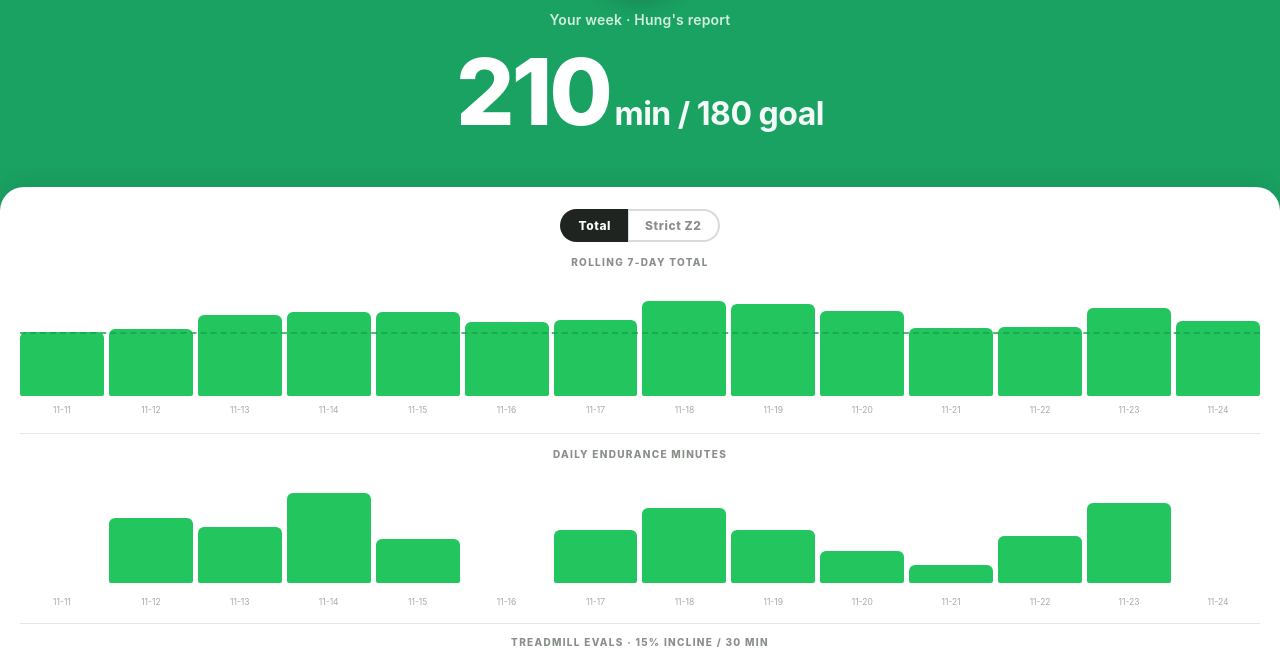
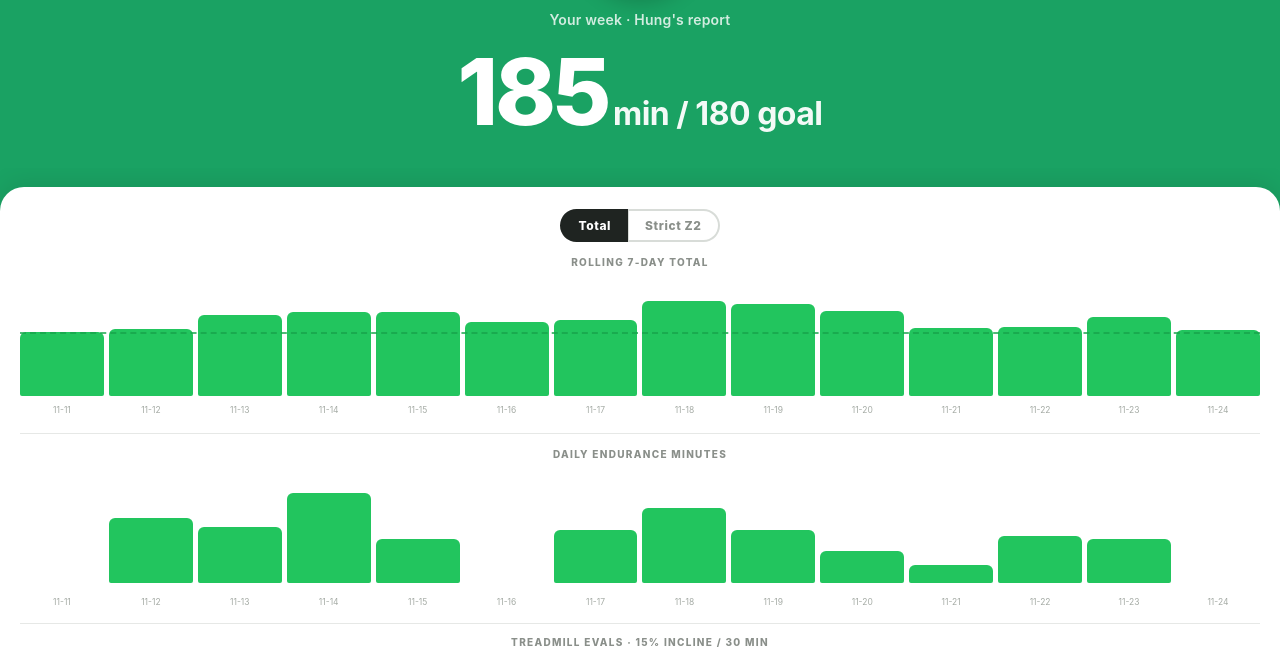
Before and after one commit to dk-cloud-agents/hung-report, a plain HTML site: page index.html in a window 1280 px wide. Shown: the part 153-804 px from the top of the page. Drawn offline with Linux system fonts and the light colour scheme.

Commit message:
[auto] endurance report 11-24 total 185

```diff
--- a/index.html
+++ b/index.html
@@ -118,14 +118,14 @@
 const GOAL = 180;
 // Data: date + trailing-7-day total minutes. Update these to keep the report fresh.
 const dates   = ["11-11", "11-12", "11-13", "11-14", "11-15", "11-16", "11-17", "11-18", "11-19", "11-20", "11-21", "11-22", "11-23", "11-24"];
-const rolling = [181, 188, 227, 235, 235, 207, 213, 265, 257, 239, 189, 192, 247, 210];
+const rolling = [181, 188, 227, 235, 235, 207, 213, 265, 257, 239, 189, 192, 222, 185];
 // Per-day endurance total minutes for the SAME dates as above (Zone 2 Volume col B).
 // populate at publish time — keep aligned one-to-one with dates[]/rolling[].
-const daily = [0, 45, 39, 62, 30, 0, 37, 52, 37, 22, 12, 32, 55, 0];
+const daily = [0, 45, 39, 62, 30, 0, 37, 52, 37, 22, 12, 32, 30, 0];
 // Strict Zone 2 series (Zone 2 Volume col C per-day, col E 7-day rolling) —
 // same dates order as above. Populated at publish time.
-const z2daily = [0, 15, 39, 62, 30, 0, 22, 52, 20, 0, 12, 32, 55, 0];
-const z2rolling = [127, 104, 143, 205, 205, 177, 167, 219, 224, 185, 135, 138, 193, 171];
+const z2daily = [0, 15, 39, 62, 30, 0, 22, 52, 20, 0, 12, 32, 30, 0];
+const z2rolling = [127, 104, 143, 205, 205, 177, 167, 219, 224, 185, 135, 138, 168, 146];
 
 // NEW (zone-2-filter): 'total' = all endurance volume (default), 'z2' = strict
 // Zone 2 only. Default OFF every load; the choice is NOT persisted.
```
